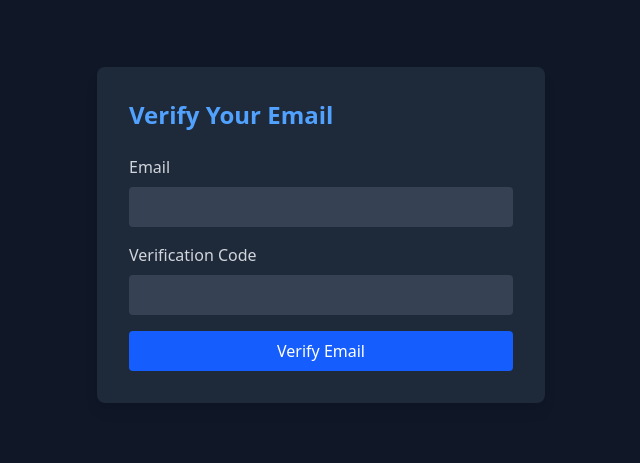
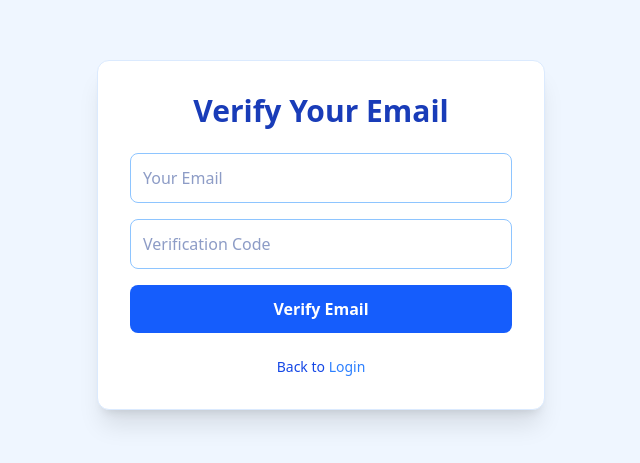
Before and after one commit to tejHacks/mamacare-latest, a React (Vite) app: page /verify in a window 1280 px wide. Shown: the part 165-628 px from the top of the page, without its empty margins (319-959 px from the left). Built offline with nearby package versions, Linux system fonts and the light colour scheme.

Commit message:
New work on FE and BE

```diff
--- a/package.json
+++ b/package.json
@@ -15,7 +15,9 @@
     "@tailwindcss/vite": "^4.1.11",
     "axios": "^1.10.0",
     "express": "^5.1.0",
+    "express-rate-limit": "^8.0.1",
     "framer-motion": "^12.23.11",
+    "helmet": "^8.1.0",
     "multer": "^2.0.2",
     "nodemailer": "^7.0.5",
     "react": "^19.1.0",
--- a/pages/Login.jsx
+++ b/pages/Login.jsx
@@ -4,14 +4,23 @@ import { useNavigate } from "react-router-dom";
 export default function Login() {
   const [formData, setFormData] = useState({ email: "", password: "" });
   const [status, setStatus] = useState("");
+  const [showPassword, setShowPassword] = useState(false);
   const navigate = useNavigate();
-
-  const [showPassword, setShowPassword] = useState(false);
-
 
   const handleSubmit = async (e) => {
     e.preventDefault();
     setStatus("Logging in...");
+
+    // Client-side validation
+    const emailRegex = /^[^\s@]+@[^\s@]+\.[^\s@]+$/;
+    if (!emailRegex.test(formData.email)) {
+      setStatus("Invalid email format");
+      return;
+    }
+    if (formData.password.length < 8) {
+      setStatus("Password must be at least 8 characters");
+      return;
+    }
 
     try {
       const response = await fetch("http://localhost:5000/api/login", {
@@ -21,12 +30,22 @@ export default function Login() {
       });
 
       const data = await response.json();
-      if (!response.ok) throw new Error(data.message || "Failed to login");
+      if (!response.ok) {
+        if (data.redirect) {
+          setStatus(data.message);
+          setTimeout(() => navigate(data.redirect), 2000);
+          return;
+        }
+        throw new Error(data.message || "Failed to login");
+      }
 
       localStorage.setItem("token", data.token);
-      setStatus("Login successful!");
+      localStorage.setItem("user", JSON.stringify(data.user));
+      setStatus("Login successful! Redirecting...");
       setFormData({ email: "", password: "" });
-      navigate("/dashboard");
+      if (data.redirect) {
+        setTimeout(() => navigate(data.redirect), 2000);
+      }
     } catch (error) {
       console.error("Login error:", error);
       setStatus(error.message || "Failed to login. Try again.");
@@ -64,7 +83,6 @@ export default function Login() {
               {showPassword ? "🙈" : "👁️"}
             </button>
           </div>
-
           <button
             type="submit"
             className="w-full bg-blue-600 hover:bg-blue-700 px-6 py-3 rounded-lg text-white font-semibold transition duration-300"
--- a/pages/Signup.jsx
+++ b/pages/Signup.jsx
@@ -4,12 +4,27 @@ import { useNavigate } from "react-router-dom";
 export default function Signup() {
   const [formData, setFormData] = useState({ name: "", email: "", password: "" });
   const [status, setStatus] = useState("");
+  const [showPassword, setShowPassword] = useState(false);
   const navigate = useNavigate();
-const [showPassword, setShowPassword] = useState(false);
 
   const handleSubmit = async (e) => {
     e.preventDefault();
     setStatus("Signing up...");
+
+    // Client-side validation
+    const emailRegex = /^[^\s@]+@[^\s@]+\.[^\s@]+$/;
+    if (!emailRegex.test(formData.email)) {
+      setStatus("Invalid email format");
+      return;
+    }
+    if (formData.name.length > 100) {
+      setStatus("Name is too long (max 100 characters)");
+      return;
+    }
+    if (formData.password.length < 8) {
+      setStatus("Password must be at least 8 characters");
+      return;
+    }
 
     try {
       const response = await fetch("http://localhost:5000/api/signup", {
@@ -19,11 +34,15 @@ const [showPassword, setShowPassword] = useState(false);
       });
 
       const data = await response.json();
-      if (!response.ok) throw new Error(data.message || "Failed to sign up");
+      if (!response.ok) {
+        throw new Error(data.message || "Failed to sign up");
+      }
 
-      setStatus("Signup successful! Redirecting...");
+      setStatus("Signup successful! Redirecting to verify email...");
       setFormData({ name: "", email: "", password: "" });
-      setTimeout(() => navigate("/login"), 2000);
+      if (data.redirect) {
+        setTimeout(() => navigate(data.redirect), 2000);
+      }
     } catch (error) {
       console.error("Signup error:", error);
       setStatus(error.message || "Failed to sign up. Try again.");
@@ -69,7 +88,6 @@ const [showPassword, setShowPassword] = useState(false);
               {showPassword ? "🙈" : "👁️"}
             </button>
           </div>
-
           <button
             type="submit"
             className="w-full bg-blue-600 hover:bg-blue-700 px-6 py-3 rounded-lg text-white font-semibold transition duration-300"
--- a/pages/VerifyEmail.jsx
+++ b/pages/VerifyEmail.jsx
@@ -4,14 +4,23 @@ import { useNavigate } from "react-router-dom";
 const VerifyEmail = () => {
   const [email, setEmail] = useState("");
   const [code, setCode] = useState("");
-  const [message, setMessage] = useState("");
-  const [error, setError] = useState("");
+  const [status, setStatus] = useState("");
   const navigate = useNavigate();
 
   const handleSubmit = async (e) => {
     e.preventDefault();
-    setMessage("");
-    setError("");
+    setStatus("Verifying email...");
+
+    // Client-side validation
+    const emailRegex = /^[^\s@]+@[^\s@]+\.[^\s@]+$/;
+    if (!emailRegex.test(email)) {
+      setStatus("Invalid email format");
+      return;
+    }
+    if (code.length !== 6 || !/^\d+$/.test(code)) {
+      setStatus("Verification code must be a 6-digit number");
+      return;
+    }
 
     try {
       const response = await fetch("http://localhost:5000/api/verify-email", {
@@ -23,47 +32,54 @@ const VerifyEmail = () => {
       if (!response.ok) {
         throw new Error(data.message || "Failed to verify email");
       }
-      setMessage(data.message);
-      setTimeout(() => navigate("/login"), 2000);
+
+      localStorage.setItem("token", data.token);
+      localStorage.setItem("user", JSON.stringify(data.user));
+      setStatus("Email verified! You're now logged in. Redirecting to dashboard...");
+      if (data.redirect) {
+        setTimeout(() => navigate(data.redirect), 2000);
+      }
     } catch (err) {
-      setError(err.message);
+      console.error("Verify email error:", err);
+      setStatus(err.message || "Failed to verify email. Try again.");
     }
   };
 
   return (
-    <div className="min-h-screen bg-gray-900 text-white flex items-center justify-center">
-      <div className="bg-gray-800 p-8 rounded-lg shadow-lg max-w-md w-full">
-        <h2 className="text-2xl font-bold mb-6 text-blue-400">Verify Your Email</h2>
-        {message && <p className="text-green-400 mb-4">{message}</p>}
-        {error && <p className="text-red-400 mb-4">{error}</p>}
-        <form onSubmit={handleSubmit}>
-          <div className="mb-4">
-            <label className="block text-gray-300 mb-2">Email</label>
+    <div className="min-h-screen bg-blue-50 flex items-center justify-center px-4">
+      <div className="max-w-md w-full bg-white rounded-xl shadow-xl p-8 border border-blue-100">
+        <h2 className="text-3xl font-bold text-blue-800 mb-6 text-center">Verify Your Email</h2>
+        <form onSubmit={handleSubmit} className="space-y-4">
           <input
             type="email"
+            placeholder="Your Email"
+            className="w-full p-3 rounded-lg border border-blue-300 focus:ring-2 focus:ring-blue-500 outline-none"
             value={email}
             onChange={(e) => setEmail(e.target.value)}
-              className="w-full p-2 rounded bg-gray-700 text-white"
             required
           />
-          </div>
-          <div className="mb-4">
-            <label className="block text-gray-300 mb-2">Verification Code</label>
           <input
             type="text"
+            placeholder="Verification Code"
+            className="w-full p-3 rounded-lg border border-blue-300 focus:ring-2 focus:ring-blue-500 outline-none"
             value={code}
             onChange={(e) => setCode(e.target.value)}
-              className="w-full p-2 rounded bg-gray-700 text-white"
             required
           />
-          </div>
           <button
             type="submit"
-            className="w-full bg-blue-600 hover:bg-blue-700 p-2 rounded text-white"
+            className="w-full bg-blue-600 hover:bg-blue-700 px-6 py-3 rounded-lg text-white font-semibold transition duration-300"
           >
             Verify Email
           </button>
         </form>
+        {status && <p className={`mt-4 text-sm ${status.includes("success") ? "text-green-600" : "text-red-600"}`}>{status}</p>}
+        <p className="text-sm text-center text-blue-700 mt-6">
+          Back to{" "}
+          <a href="/login" className="text-blue-500 hover:underline font-medium">
+            Login
+          </a>
+        </p>
       </div>
     </div>
   );
--- a/src/App.jsx
+++ b/src/App.jsx
@@ -1,4 +1,4 @@
-
+import { Routes, Route } from "react-router-dom";
 import Navbar from "./components/Navbar";
 import Hero from "./components/Hero";
 import Features from "./components/Features";
@@ -6,10 +6,19 @@ import Community from "./components/Community";
 import Chatbot from "./components/Chatbot";
 import CTA from "./components/CTA";
 import Footer from "./components/Footer";
+import Login from "../pages/Login";
+import Signup from "../pages/Signup";
+import VerifyEmail from "../pages/VerifyEmail";
+import Dashboard from "../pages/Dashboard";
 
 function App() {
   return (
     <div className="min-h-screen bg-white text-blue-900 font-sans">
+      <Routes>
+        <Route
+          path="/"
+          element={
+            <>
               <Navbar />
               <div id="hero"><Hero /></div>
               <div id="features"><Features /></div>
@@ -17,6 +26,18 @@ function App() {
               <div id="chatbot"><Chatbot /></div>
               <CTA />
               <div id="footer"><Footer /></div>
+            </>
+          }
+        />
+        <Route path="/login" element={<Login />} />
+        <Route path="/signup" element={<Signup />} />
+        <Route path="/verify" element={<VerifyEmail />} />
+        <Route path="/dashboard" element={<Dashboard />} />
+        <Route path="/babies" element={<div>Baby Profiles (Coming Soon)</div>} />
+        <Route path="/schedules" element={<div>Baby Scheduler (Coming Soon)</div>} />
+        <Route path="/expenses" element={<div>Expense Tracker (Coming Soon)</div>} />
+        <Route path="/milestones" element={<div>Milestones (Coming Soon)</div>} />
+      </Routes>
     </div>
   );
 }
--- a/src/main.jsx
+++ b/src/main.jsx
@@ -1,21 +1,11 @@
-
-
 import React from 'react';
 import ReactDOM from 'react-dom/client';
-import { BrowserRouter, Routes, Route } from 'react-router-dom';
+import { BrowserRouter } from 'react-router-dom';
 import App from './App.jsx';
-import Login from '/pages/Login.jsx';
-import Signup from '/pages/Signup.jsx';
-import VerifyEmail from '/pages/VerifyEmail.jsx';
 import './index.css';
 
 ReactDOM.createRoot(document.getElementById("root")).render(
   <BrowserRouter>
-    <Routes>
-      <Route path="/" element={<App />} />
-      <Route path="/login" element={<Login />} />
-      <Route path="/signup" element={<Signup />} />
-      <Route path="/verify" element={<VerifyEmail />} />
-    </Routes>
+    <App />
   </BrowserRouter>
 );
```
Also changed, not shown: pages/Dashboard.jsx (+92 -0 lines), 1 other file (tests, documents, lock files or other folders). Lines whose indentation alone changed are shown as unchanged.
